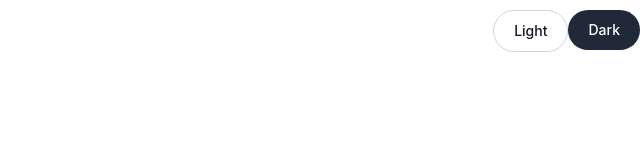
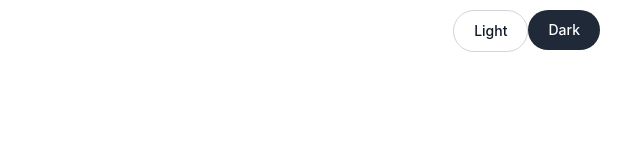
Before and after one commit to dev913913/4th-Sem-Web-Dev, a plain HTML site: page dark_light_theme/0_dark_light_theme_button.html in a window 1280 px wide. Shown: the whole page, without its empty margins (640-1280 px from the left). Drawn offline with nearby package versions, Linux system fonts and the light colour scheme.

Commit message:
changed right marhin of buttons

```diff
--- a/dark_light_theme/0_dark_light_theme_button.html
+++ b/dark_light_theme/0_dark_light_theme_button.html
@@ -24,10 +24,10 @@
     <!-- <h1>Heading 1</h1> -->
 
     <button onclick="changetheme2()" type="button"
-        class="text-white bg-gray-800 hover:bg-gray-900 focus:outline-none focus:ring-4 focus:ring-gray-300 font-medium rounded-full text-sm px-5 py-2.5 me-2 mb-2 dark:bg-gray-800 dark:hover:bg-gray-700 dark:focus:ring-gray-700 dark:border-gray-700" style="margin: 10px auto; float:right ">Dark</button>
+        class="text-white bg-gray-800 hover:bg-gray-900 focus:outline-none focus:ring-4 focus:ring-gray-300 font-medium rounded-full text-sm px-5 py-2.5 me-2 mb-2 dark:bg-gray-800 dark:hover:bg-gray-700 dark:focus:ring-gray-700 dark:border-gray-700" style="float:right; margin-top: 10px; margin-right: 40px; ">Dark</button>
 
     <button onclick="changetheme1()" type="button"
-        class="text-gray-900 bg-white border border-gray-300 focus:outline-none hover:bg-gray-100 focus:ring-4 focus:ring-gray-100 font-medium rounded-full text-sm px-5 py-2.5 me-2 mb-2 dark:bg-gray-800 dark:text-white dark:border-gray-600 dark:hover:bg-gray-700 dark:hover:border-gray-600 dark:focus:ring-gray-700 " style="margin: 10px auto ; float:right">Light</button>
+        class="text-gray-900 bg-white border border-gray-300 focus:outline-none hover:bg-gray-100 focus:ring-4 focus:ring-black-100 font-medium rounded-full text-sm px-5 py-2.5 me-2 mb-2 dark:bg-gray-800 dark:text-white dark:border-black-600 dark:hover:bg-gray-700 dark:hover:border-black-600 dark:focus:ring-black-700 " style="float:right; margin-top: 10px;">Light</button>
 
 
     <!-- <button onclick="changetheme1()" type="button">White Theme</button>
```
